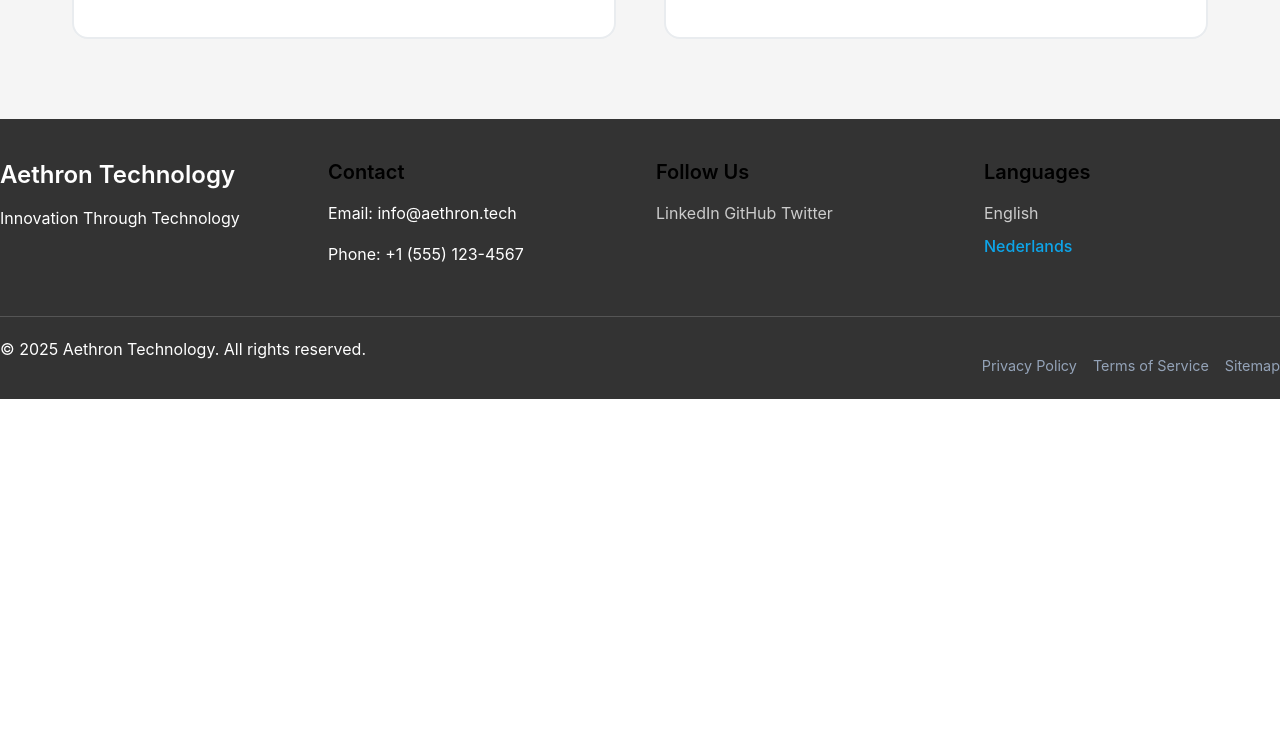
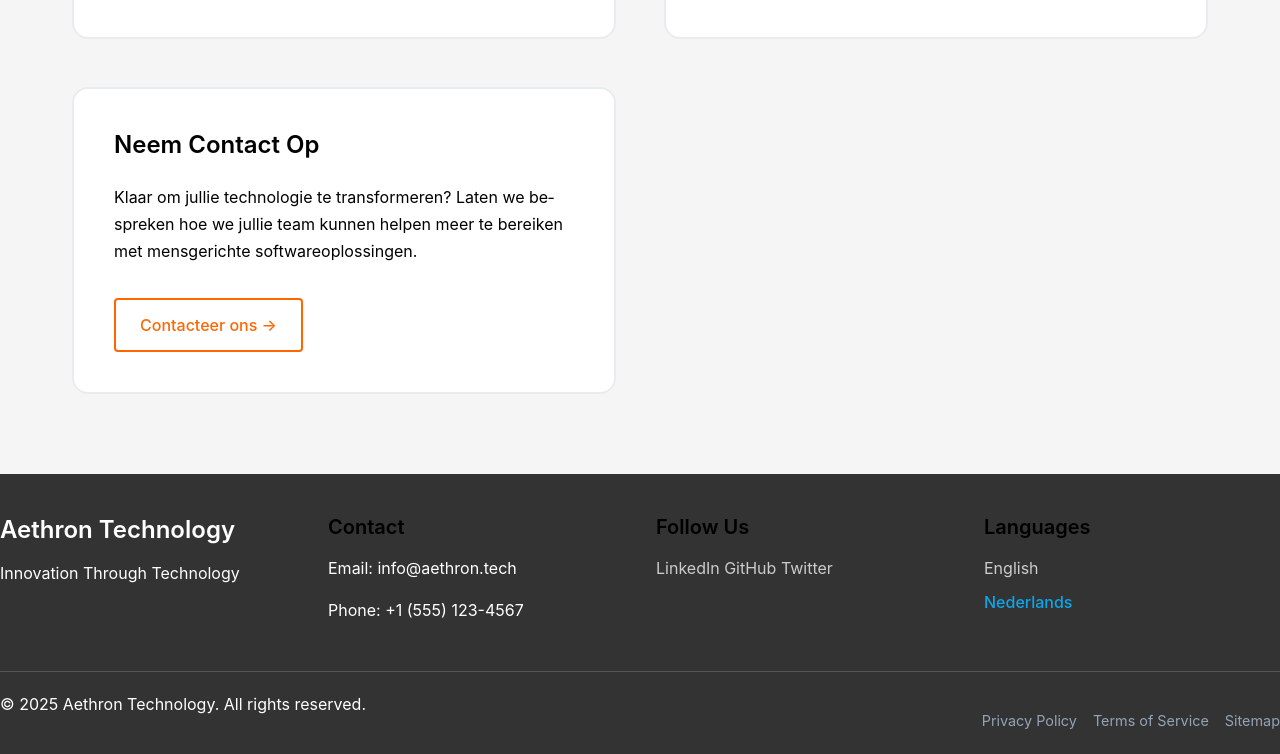
Before and after one commit to AethronTech/company-websites, an Eleventy site: page aethron.tech/src/nl/index.njk in a window 1280 px wide. Shown: the part 1636-2390 px from the top of the page. Before the commit the page ends 2035 px from the top, so only its background shows below. Built offline with nearby package versions, Linux system fonts and the light colour scheme; Eleventy itself is replaced by a stand-in of ours; files that its build step writes are made by us from their sources; a web font is replaced by a local one.

Commit message:
Add missing contact summary card to Dutch homepage
- Add missing third summary card for contact section in nl/index.njk
- Dutch homepage now displays all three summary sections: About, Solutions, Contact
- Contact section shows 'Neem Contact Op' with proper description and CTA button
- Dutch homepage now matches English homepage structure with 3 summary cards
- Both language versions now have consistent layout and functionality

```diff
--- a/aethron.tech/src/nl/index.njk
+++ b/aethron.tech/src/nl/index.njk
@@ -48,6 +48,12 @@ description: "Aethron Technologies versterkt IT-teams met digitale oplossingen d
         <p>{{ 'homepage.solutions_summary.description' | t(lang or 'nl') }}</p>
         <a href="{{ 'homepage.solutions_summary.link_url' | t(lang or 'nl') }}" class="btn btn-outline">{{ 'homepage.solutions_summary.link_text' | t(lang or 'nl') }} →</a>
       </div>
+
+      <div class="summary-card">
+        <h3>{{ 'homepage.contact_summary.title' | t(lang or 'nl') }}</h3>
+        <p>{{ 'homepage.contact_summary.description' | t(lang or 'nl') }}</p>
+        <a href="{{ 'homepage.contact_summary.link_url' | t(lang or 'nl') }}" class="btn btn-outline">{{ 'homepage.contact_summary.link_text' | t(lang or 'nl') }} →</a>
+      </div>
     </div>
   </div>
 </section>
```
